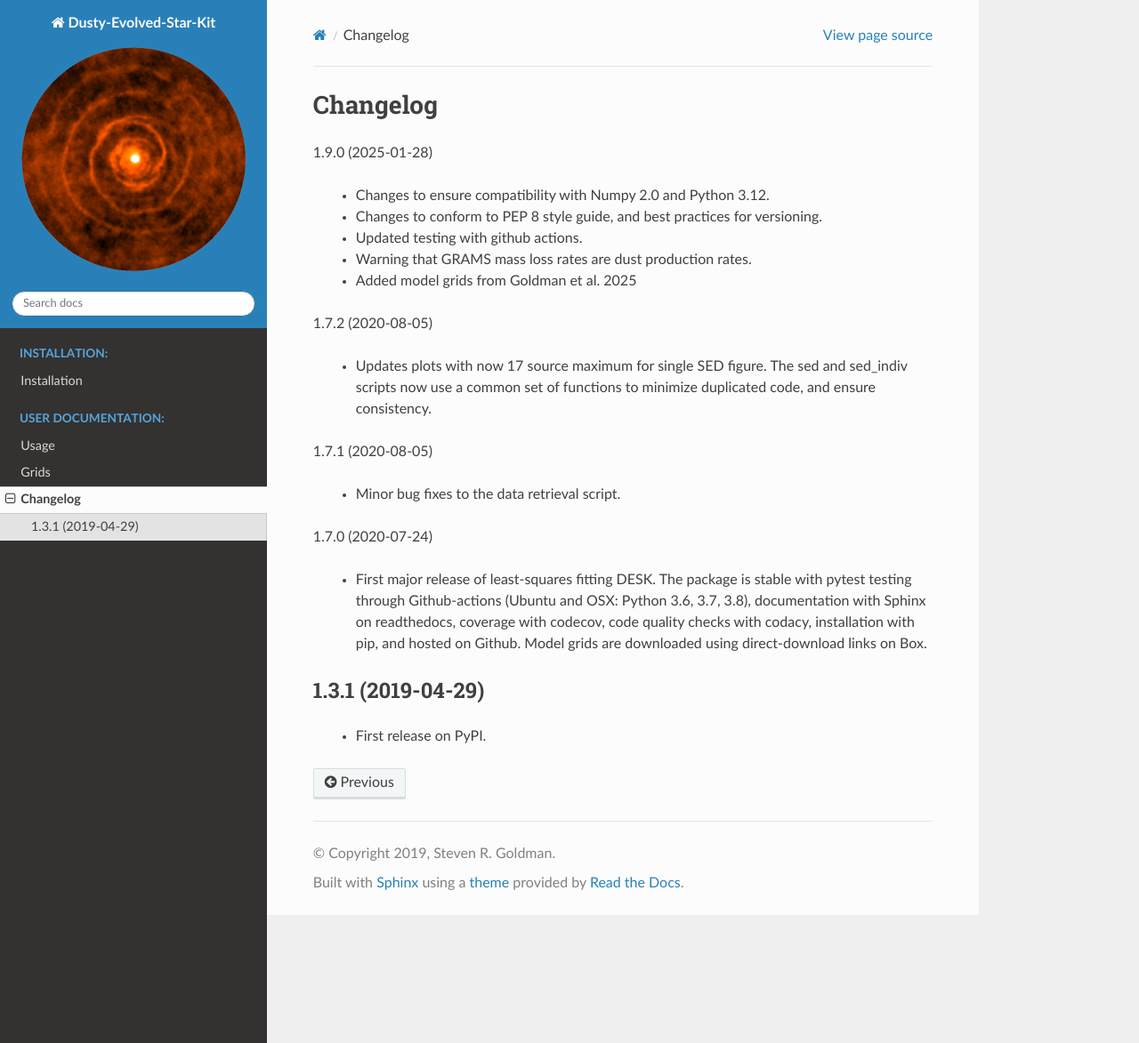
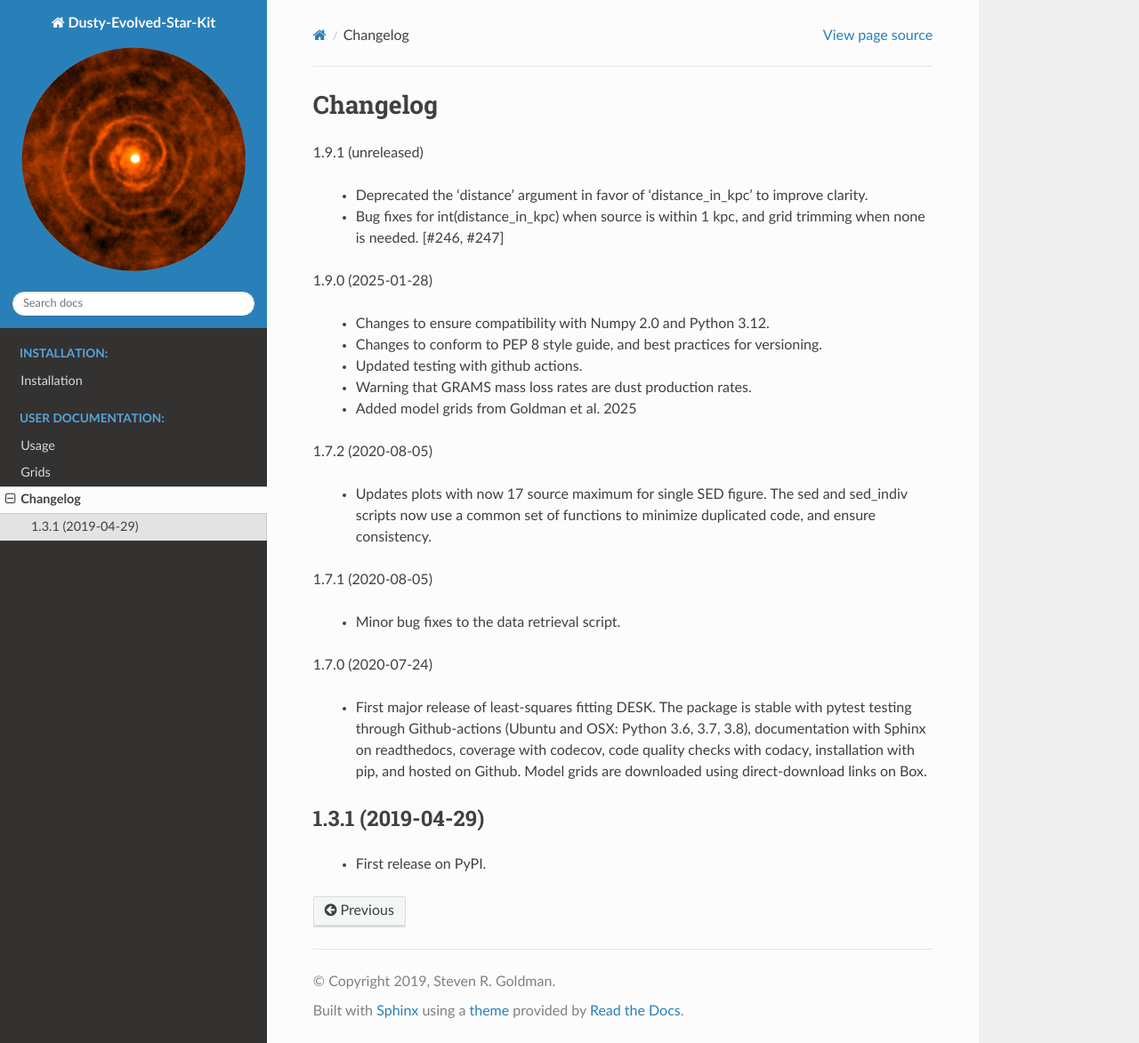
Before and after one commit to s-goldman/Dusty-Evolved-Star-Kit, a Sphinx documentation site: the page built from docs/changelog.rst, in a window 1280 px wide and 1173 px high. Shown: the whole window at 89% size. Built offline with Sphinx 7.4.7 and the Read the Docs theme 3.1.0, drawn with Linux system fonts in a browser that asks for light colours; pages that are not in the unit, such as notebooks, are missing from menus.

Commit message:
initial commit.

```diff
--- a/CHANGELOG.rst
+++ b/CHANGELOG.rst
@@ -1,6 +1,13 @@
 =========
 Changelog
 =========
+
+1.9.1 (unreleased)
+
+ - Deprecated the 'distance' argument in favor of 'distance_in_kpc' to improve
+   clarity.
+ - Bug fixes for int(distance_in_kpc) when source is within 1 kpc, and grid
+   trimming when none is needed. [#246, #247]
 
 1.9.0 (2025-01-28)
 
--- a/docs/usage.rst
+++ b/docs/usage.rst
@@ -23,13 +23,13 @@ package to your csv file, and specify the distance (in kpc) and grid of choice:
 
 .. code-block:: console
 
-	> desk fit --source='target_name.csv' --distance=50 --grid='H11-LMC'
+	> desk fit --source='target_name.csv' --distance_in_kpc=50 --grid='H11-LMC'
 
 or specify a directory with multiple csv files:
 
 .. code-block:: console
 
-	> desk fit --source='folder_of_csvs' --distance=30 --grid='silicates'
+	> desk fit --source='folder_of_csvs' --distance_in_kpc=30 --grid='silicates'
 
 
 Additional fitting options
@@ -151,7 +151,7 @@ console commands.
 .. code-block:: console
 
 	>>> from desk import *
-	>>> fit(source="target.csv", distance=3, grid="oxygen")
+	>>> fit(source="target.csv", distance_in_kpc=3, grid="oxygen")
 
 One can also use the sed, vizier_sed, and grids in a similar fashion.
 
```
Also changed, not shown: README.md (+3 -10 lines), 2 other files.
